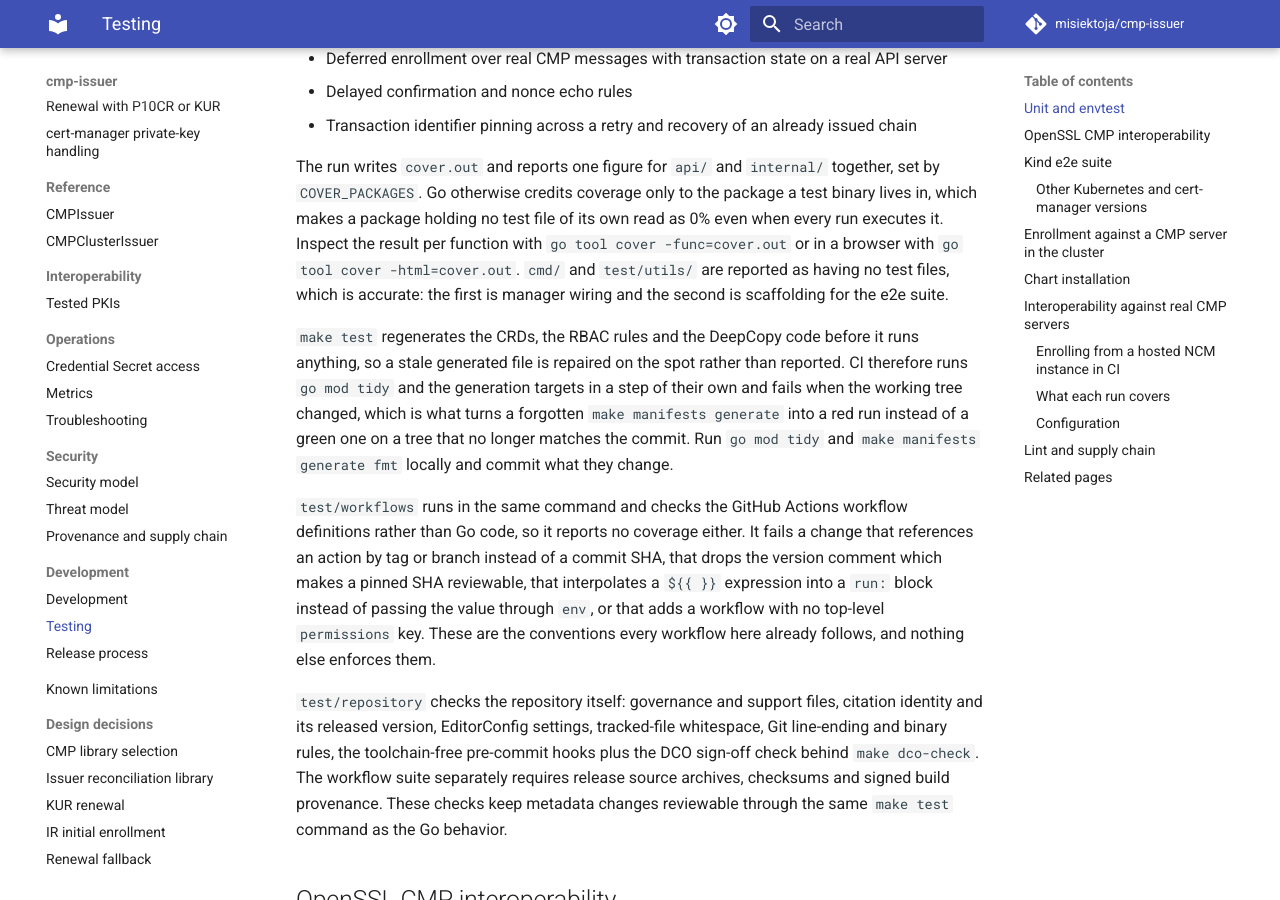
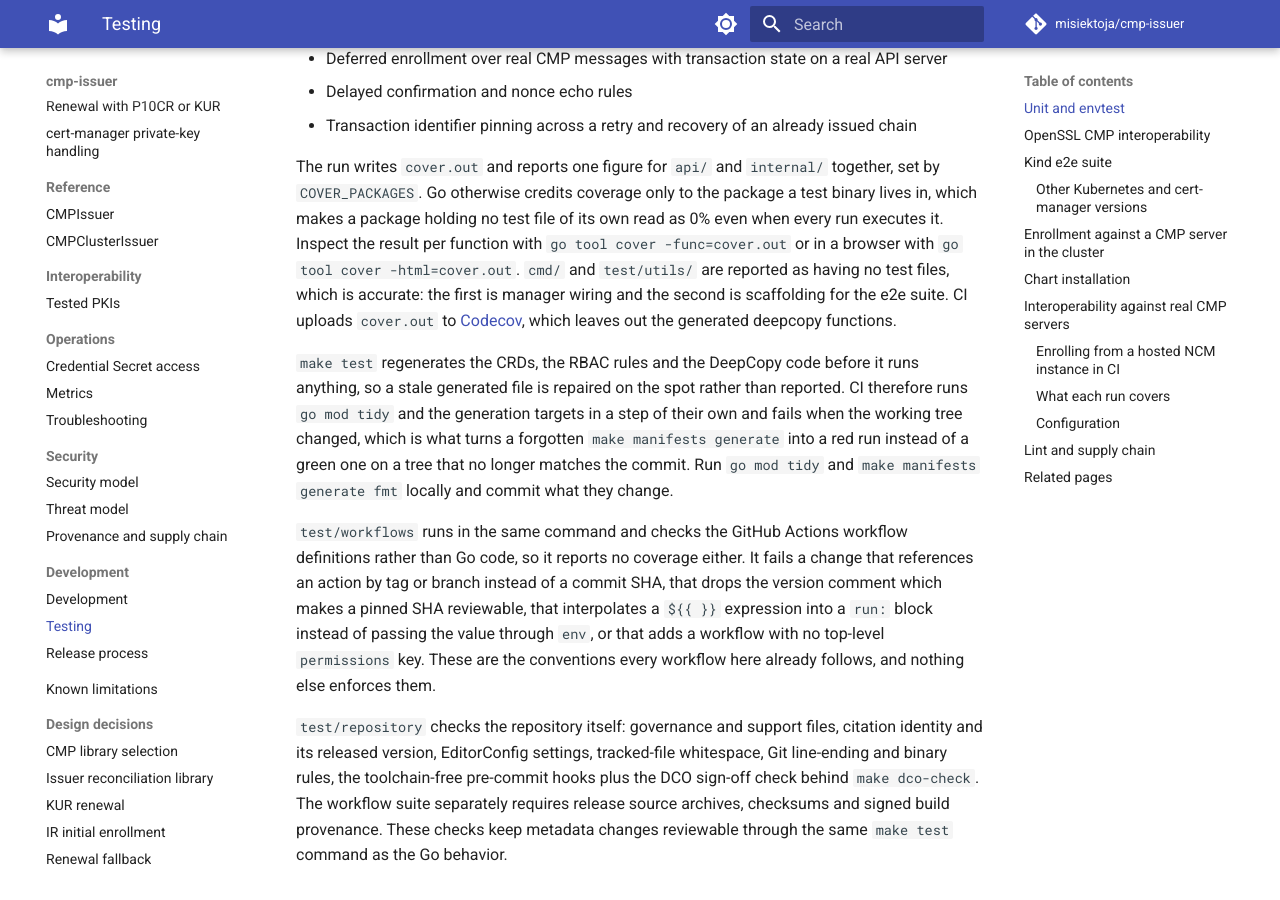
Before and after one commit to misiektoja/cmp-issuer, an MkDocs documentation site: the page built from docs/development/testing.md, in a window 1280 px wide and 900 px high, scrolled down 441 px. Built offline with MkDocs 1.6.1 and Material for MkDocs 9.7.7, drawn with Linux system fonts in a browser that asks for light colours; comment, search, counter and statistics services are not loaded.

Commit message:
docs: add the Codecov coverage badge and describe the upload
Signed-off-by: misiektoja <misiektoja-github@rm-rf.ninja>

```diff
--- a/docs/development/testing.md
+++ b/docs/development/testing.md
@@ -21,7 +21,9 @@ The run writes `cover.out` and reports one figure for `api/` and `internal/` tog
 a package holding no test file of its own read as 0% even when every run executes it. Inspect the result
 per function with `go tool cover -func=cover.out` or in a browser with `go tool cover -html=cover.out`.
 `cmd/` and `test/utils/` are reported as having no test files, which is accurate: the first is manager
-wiring and the second is scaffolding for the e2e suite.
+wiring and the second is scaffolding for the e2e suite. CI uploads `cover.out` to
+[Codecov](https://app.codecov.io/gh/misiektoja/cmp-issuer), which leaves out the generated deepcopy
+functions.
 
 `make test` regenerates the CRDs, the RBAC rules and the DeepCopy code before it runs anything, so a
 stale generated file is repaired on the spot rather than reported. CI therefore runs `go mod tidy` and
```
Also changed, not shown: README.md (+1 -0 lines), docs/index.md (+1 -0 lines).
